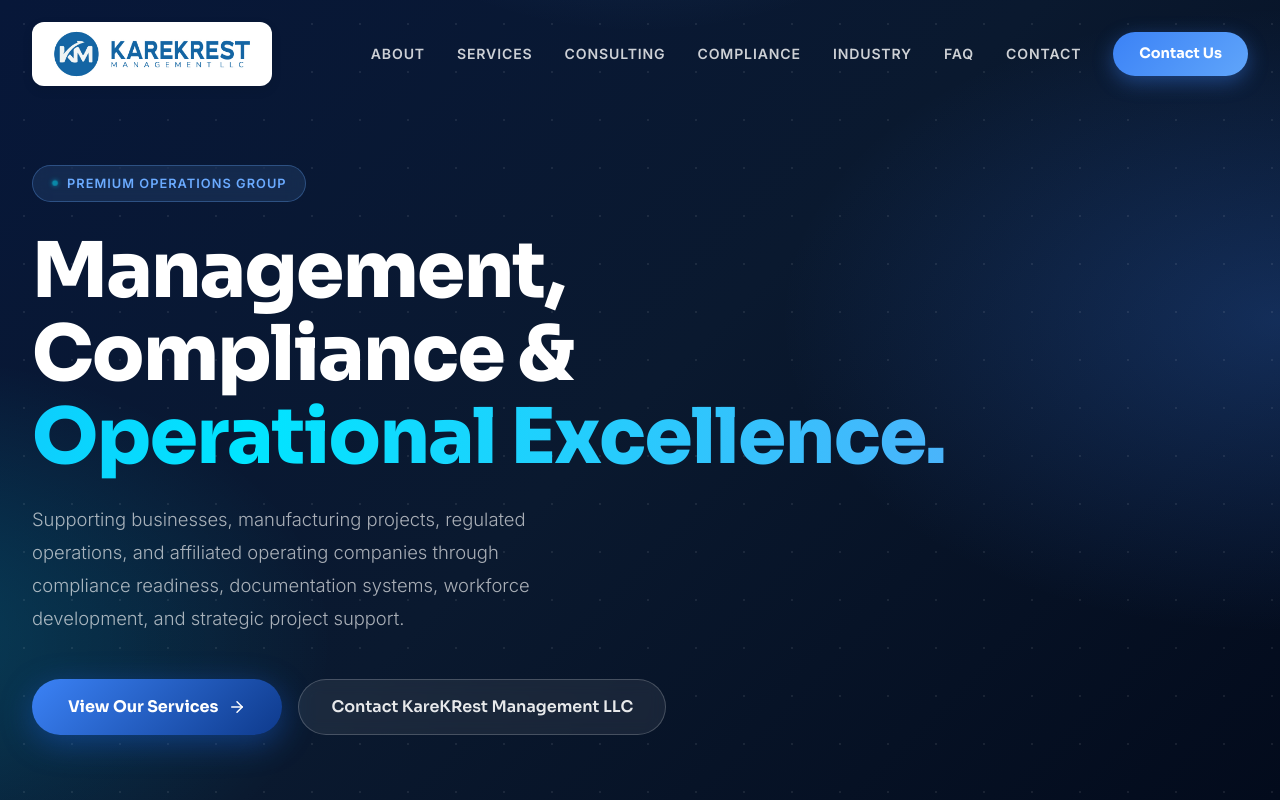
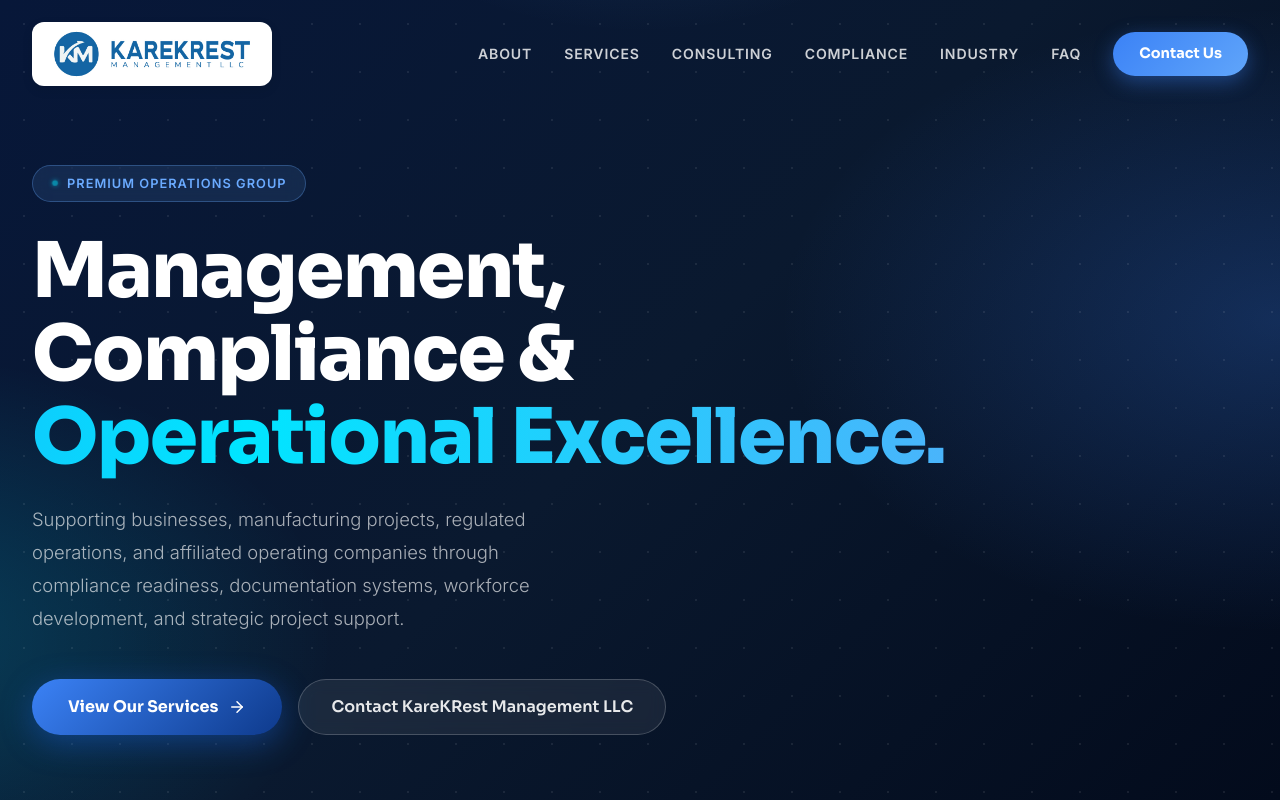
Before and after one commit to Himal-Gunawardhana/Karekrest-Management-website, a React (Vite) app in the folder vite-react-app/: page / in a window 1280 px wide. Shown: the top 800 px of the page. Built offline with nearby package versions, Linux system fonts and the light colour scheme.

Commit message:
Remove 'contact' from navbar tabs to keep only the dedicated Contact Us button

```diff
--- a/vite-react-app/src/App.jsx
+++ b/vite-react-app/src/App.jsx
@@ -83,7 +83,7 @@
     }
   };
 
-  const navItems = ['about','services','consulting','compliance','industry','faq','contact'];
+  const navItems = ['about','services','consulting','compliance','industry','faq'];
 
   return (
     <>
```
